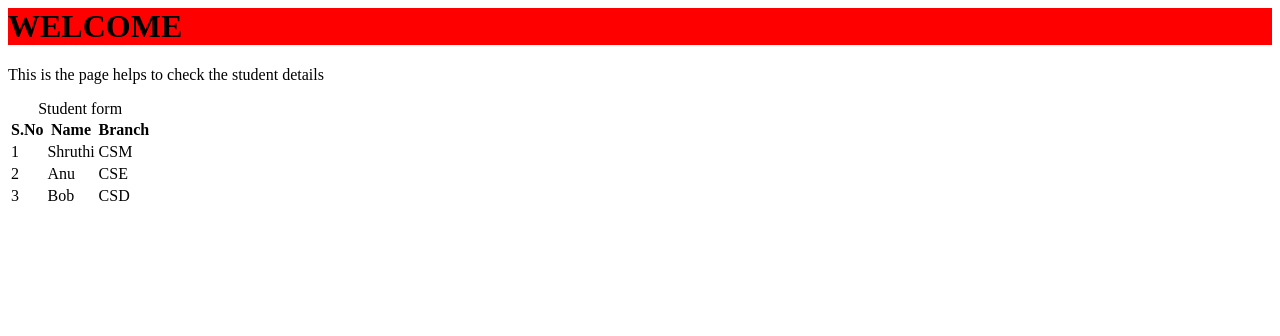
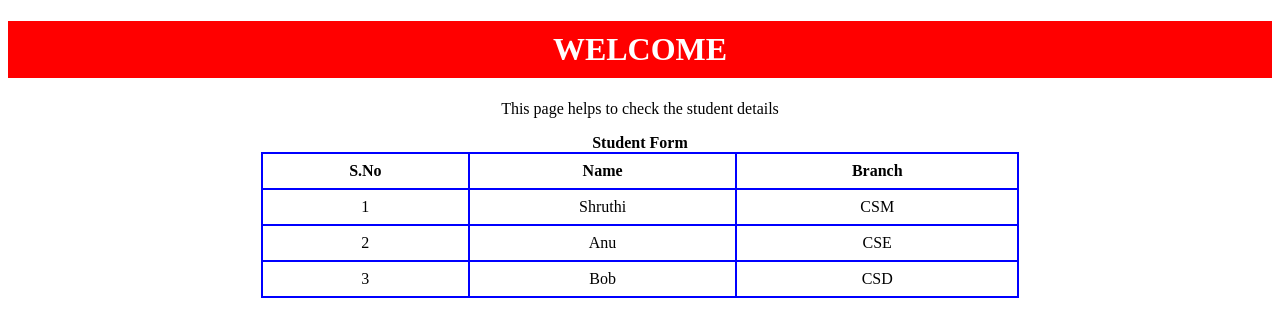
Before and after one commit to SomaShruthi07/Portfolio, a plain HTML site: page index.html in a window 1280 px wide. Drawn offline with Linux system fonts and the light colour scheme.

Commit message:
Refactor HTML structure and improve styling

```diff
--- a/index.html
+++ b/index.html
@@ -1,19 +1,42 @@
+<!DOCTYPE html>
 <html>
 <head>
   <title>PORTFOLIO</title>
+
+  <style>
+    h1 {
+      background-color: red;
+      color: white;
+      text-align: center;
+      padding: 10px;
+    }
+
+    table, th, td {
+      border: 2px solid blue;
+      border-collapse: collapse;
+      padding: 8px;
+      text-align: center;
+    }
+
+    table {
+      width: 60%;
+      margin: auto;
+    }
+
+    p {
+      text-align: center;
+      font-size: 16px;
+    }
+  </style>
 </head>
-  <style>
-    h1{
-      background-color:red;
-      table,th,td{
-        border:2px solid blue;
-        border-collapse:collapse
-  </style>
+
 <body>
   <h1>WELCOME</h1>
-    <p>This is the page helps to check the student details</p>
+
+  <p>This page helps to check the student details</p>
+
   <table>
-      <caption>Student form</caption>
+    <caption><strong>Student Form</strong></caption>
     <tr>
       <th>S.No</th>
       <th>Name</th>
```
Lines whose indentation alone changed are shown as unchanged.
